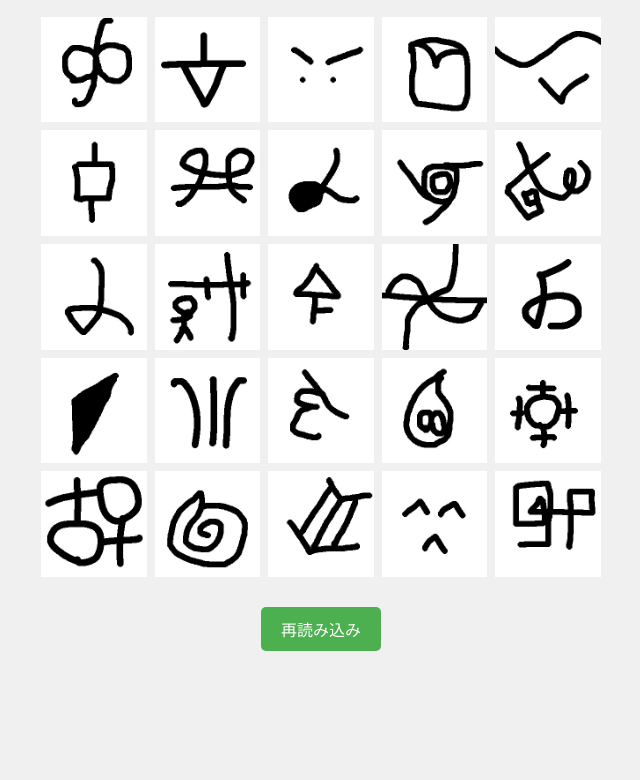
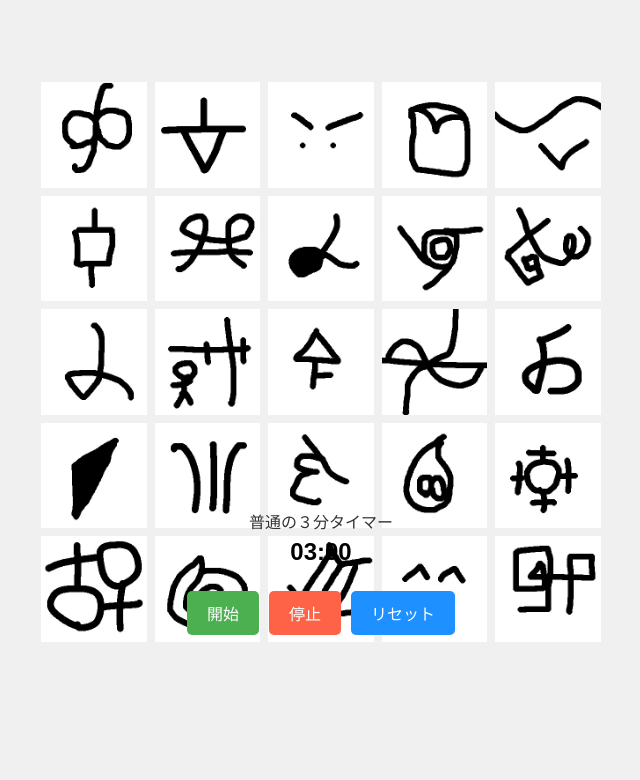
Before and after one commit to lattechi/2024-10-29-05-08, a plain HTML site: page index.html in a window 1280 px wide. Shown: the part 155-935 px from the top of the page, without its empty margins (319-959 px from the left). Before the commit the page ends 826 px from the top, so only its background shows below. Drawn offline with Linux system fonts and the light colour scheme.

Commit message:
Update commit message

```diff
--- a/index.html
+++ b/index.html
@@ -1,95 +1,97 @@
 <!DOCTYPE html>
 <html lang="en">
+
 <head>
     <meta charset="UTF-8">
     <meta name="viewport" content="width=device-width, initial-scale=1.0">
     <title>ランダム画像グリッド</title>
-    <style>
-        body {
-            background-color: #f0f0f0;
-            display: flex;
-            flex-direction: column;
-            align-items: center;
-            font-family: Arial, sans-serif;
-            margin: 0;
-            padding: 20px;
-            color: #333;
-        }
-        .grid {
-            display: grid;
-            gap: 1vmin;
-            max-width: 70vmin;
-            margin: 20px auto;
-        }
-        .grid img {
-            width: 100%;
-            height: auto;
-            aspect-ratio: 1;
-            object-fit: cover;
-        }
-        .button-container {
-            margin-top: 10px;
-            display: flex;
-            gap: 10px;
-        }
-        button {
-            padding: 10px 20px;
-            font-size: 16px;
-            border: none;
-            cursor: pointer;
-            border-radius: 5px;
-        }
-        .reload-button {
-            background-color: #4CAF50;
-            color: white;
-        }
-    </style>
+    <link rel="stylesheet" href="style.css">
+
 </head>
+
 <body>
 
-    <h1>ランダム画像グリッド</h1>
 
     <label for="grid-size">グリッドサイズ:</label>
     <select id="grid-size">
+        <option value="5" selected>5x5</option>
+        <option value="4">4x4</option>
         <option value="3">3x3</option>
-        <option value="4">4x4</option>
-        <option value="5" selected>5x5</option>
     </select>
-
-    <div class="grid" id="image-grid"></div>
 
     <div class="button-container">
         <button class="reload-button" onclick="confirmReload()">再読み込み</button>
     </div>
 
+    <br>
+
+    <div class="grid" id="image-grid"></div>
+
+
+    <!-- タイマー表示 -->
+
+    <!-- タイマー操作ボタン -->
+    <div class="button-container2">
+        <div>普通の３分タイマー</div>
+        <div class="timer-container" id="timer-display">03:00</div>
+        <div class="button-container">
+            <button class="start-button" onclick="startTimer()">開始</button>
+            <button class="pause-button" onclick="pauseTimer()">停止</button>
+            <button class="reset-button" onclick="resetTimer()">リセット</button>
+        </div>
+    </div>
+    <br>
+    <br>
+
     <script>
         const images = [
-            "./image/1.jpg",
-            "./image/2.jpg",
-            "./image/3.jpg",
-            "./image/4.jpg",
-            "./image/5.jpg",
-            "./image/6.jpg",
-            "./image/7.jpg",
-            "./image/8.jpg",
-            "./image/9.jpg",
-            "./image/10.jpg",
-            "./image/11.jpg",
-            "./image/12.jpg",
-            "./image/13.jpg",
-            "./image/14.jpg",
-            "./image/15.jpg",
-            "./image/16.jpg",
-            "./image/17.jpg",
-            "./image/18.jpg",
-            "./image/19.jpg",
-            "./image/20.jpg",
-            "./image/21.jpg",
-            "./image/22.jpg",
-            "./image/23.jpg",
-            "./image/24.jpg",
-            "./image/25.jpg",
+            "./image/1.jpg", "./image/2.jpg", "./image/3.jpg", "./image/4.jpg", "./image/5.jpg",
+            "./image/6.jpg", "./image/7.jpg", "./image/8.jpg", "./image/9.jpg", "./image/10.jpg",
+            "./image/11.jpg", "./image/12.jpg", "./image/13.jpg", "./image/14.jpg", "./image/15.jpg",
+            "./image/16.jpg", "./image/17.jpg", "./image/18.jpg", "./image/19.jpg", "./image/20.jpg",
+            "./image/21.jpg", "./image/22.jpg", "./image/23.jpg", "./image/24.jpg", "./image/25.jpg",
         ];
+
+        let timer;
+        let timeRemaining = 180;
+        let isRunning = false;
+
+        function displayTime() {
+            const minutes = String(Math.floor(timeRemaining / 60)).padStart(2, '0');
+            const seconds = String(timeRemaining % 60).padStart(2, '0');
+            document.getElementById("timer-display").textContent = `${minutes}:${seconds}`;
+        }
+
+        function startTimer() {
+            if (isRunning) return;
+            isRunning = true;
+            document.getElementById("timer-display").classList.add("active-timer");
+            timer = setInterval(() => {
+                if (timeRemaining > 0) {
+                    timeRemaining--;
+                    displayTime();
+                } else {
+                    clearInterval(timer);
+                    isRunning = false;
+                    document.getElementById("timer-display").classList.remove("active-timer");
+                    alert("時間が終了しました！");
+                }
+            }, 1000);
+        }
+
+        function pauseTimer() {
+            clearInterval(timer);
+            isRunning = false;
+            document.getElementById("timer-display").classList.remove("active-timer");
+        }
+
+        function resetTimer() {
+            clearInterval(timer);
+            timeRemaining = 180;
+            isRunning = false;
+            document.getElementById("timer-display").classList.remove("active-timer");
+            displayTime();
+        }
 
         function createGrid(size) {
             const gridContainer = document.getElementById("image-grid");
@@ -121,7 +123,9 @@
         });
 
         createGrid(5);
+        displayTime();
     </script>
 
 </body>
+
 </html>
--- /dev/null
+++ b/style.css
@@ -0,0 +1,68 @@
+body {
+    background-color: #f0f0f0;
+    display: flex;
+    flex-direction: column;
+    align-items: center;
+    font-family: Arial, sans-serif;
+    margin: 0;
+    padding: 20px;
+    color: #333;
+    position: relative;
+}
+.grid {
+    display: grid;
+    gap: 1vmin;
+    max-width: 70vmin;
+    margin: 20px auto;
+}
+.grid img {
+    width: 100%;
+    height: auto;
+    aspect-ratio: 1;
+    object-fit: cover;
+}
+.button-container {
+    margin-top: 10px;
+    display: flex;
+    gap: 10px;
+}
+.button-container2 {
+    display: flex;
+    flex-direction: column;
+    align-items: center;
+    bottom: 10px;
+    position: fixed;
+    z-index: 1000;
+}
+button {
+    padding: 10px 20px;
+    font-size: 16px;
+    border: none;
+    cursor: pointer;
+    border-radius: 5px;
+}
+.reload-button {
+    background-color: #4CAF50;
+    color: white;
+}
+.start-button { background-color: #4CAF50; color: white; }
+.pause-button { background-color: #FF6347; color: white; }
+.reset-button { background-color: #1E90FF; color: white; }
+
+.timer-container {
+    font-size: 24px;
+    font-weight: bold;
+    margin-bottom: 10px;
+    color: rgb(0, 0, 0);
+    padding: 5px;
+    z-index: 1000;
+}
+.active-timer {
+    color: #ff0000; /* タイマーが動作中の色 */
+}
+
+br {
+    display: block;
+    content: "";
+    margin: 50px 0;
+}
```
